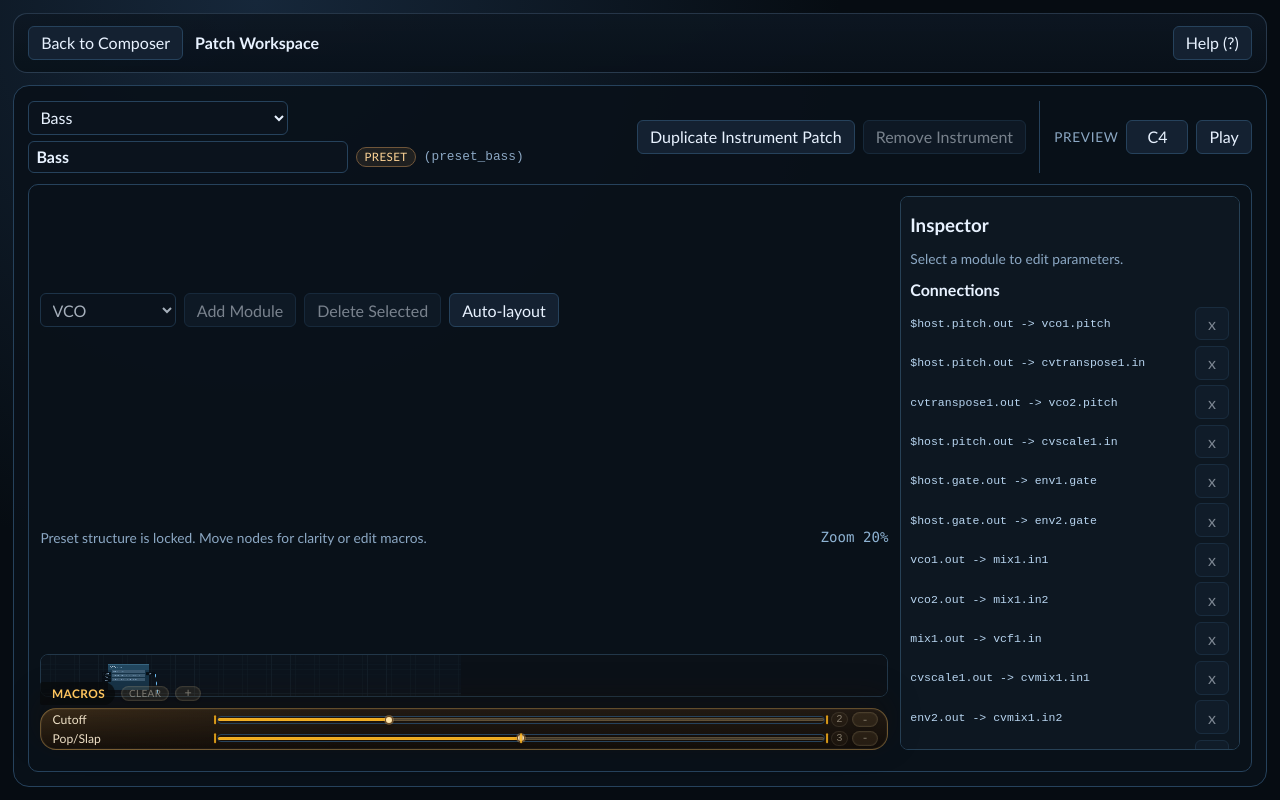
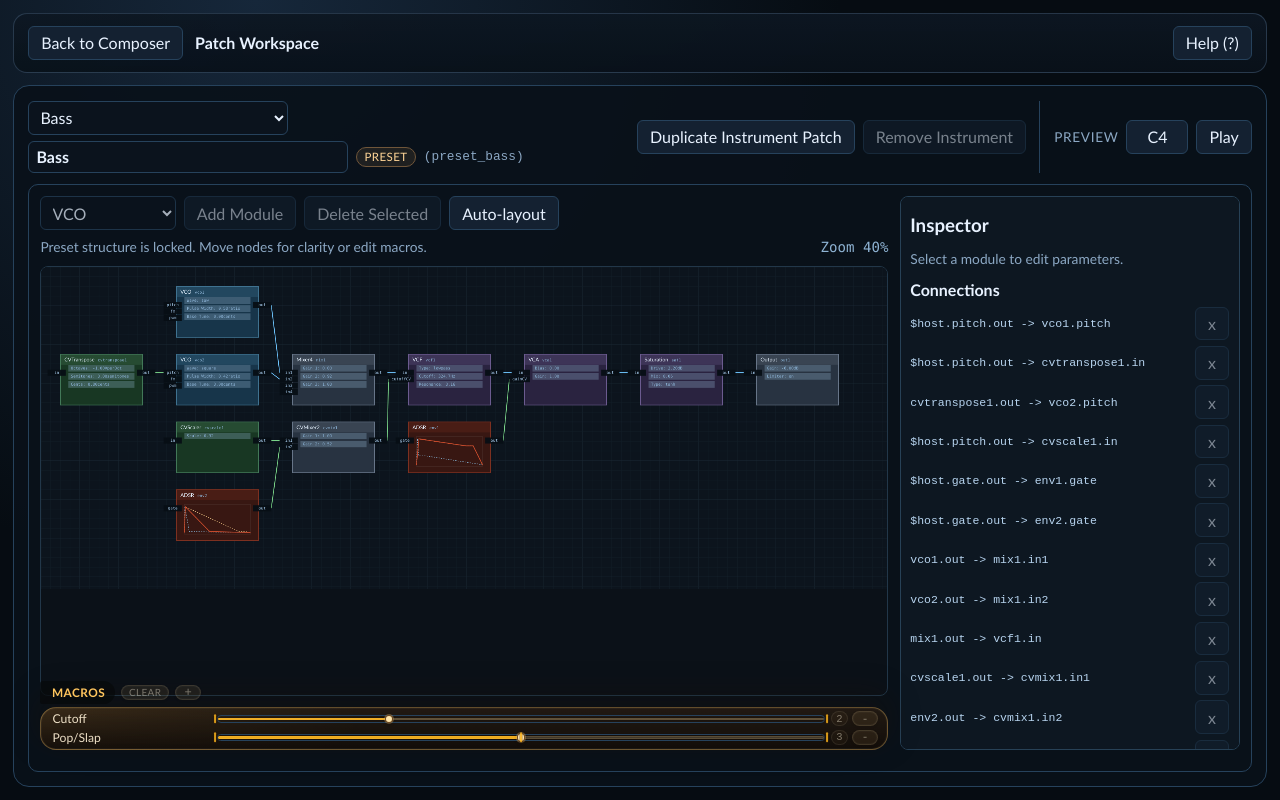
Before and after one commit to eescardo/SynthPlayground, a Next.js app: page /patch-workspace in a window 1280 px wide. Built offline with nearby package versions, Linux system fonts and the light colour scheme.

Commit message:
[Agent PR] Fix patch workspace canvas layout after refactor

```diff
--- a/app/globals.css
+++ b/app/globals.css
@@ -1091,6 +1091,15 @@ select {
   height: 100%;
 }
 
+.patch-canvas-stage {
+  min-width: 0;
+  min-height: 0;
+  height: 100%;
+  display: grid;
+  grid-template-rows: auto minmax(0, 1fr);
+  gap: 0.7rem;
+}
+
 .patch-canvas-shell {
   min-width: 0;
   min-height: 0;
--- a/src/components/patch/PatchModuleFacePopover.tsx
+++ b/src/components/patch/PatchModuleFacePopover.tsx
@@ -101,7 +101,7 @@ export function PatchModuleFacePopover(props: PatchModuleFacePopoverProps) {
   });
 
   return (
-    <>
+    <div className="patch-canvas-stage" ref={rootRef}>
       <PatchEditorToolbar
         newNodeType={newNodeType}
         structureLocked={structureLocked}
@@ -134,7 +134,7 @@ export function PatchModuleFacePopover(props: PatchModuleFacePopoverProps) {
         }
       />
 
-      <div className="patch-canvas-shell" ref={rootRef}>
+      <div className="patch-canvas-shell">
         <div className="patch-canvas-scroll" ref={scrollRef}>
           <canvas
             ref={canvasRef}
@@ -155,6 +155,6 @@ export function PatchModuleFacePopover(props: PatchModuleFacePopoverProps) {
           />
         </div>
       </div>
-    </>
+    </div>
   );
 }
```
